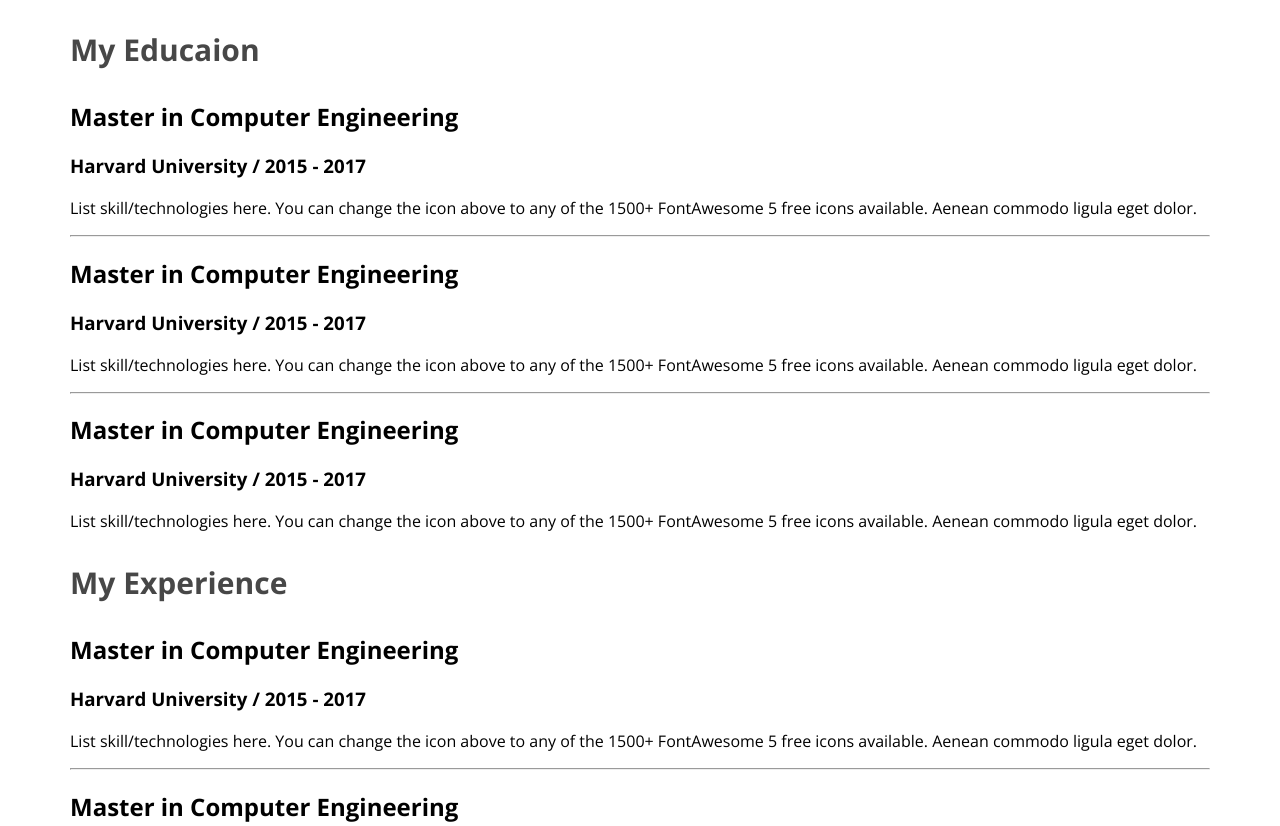
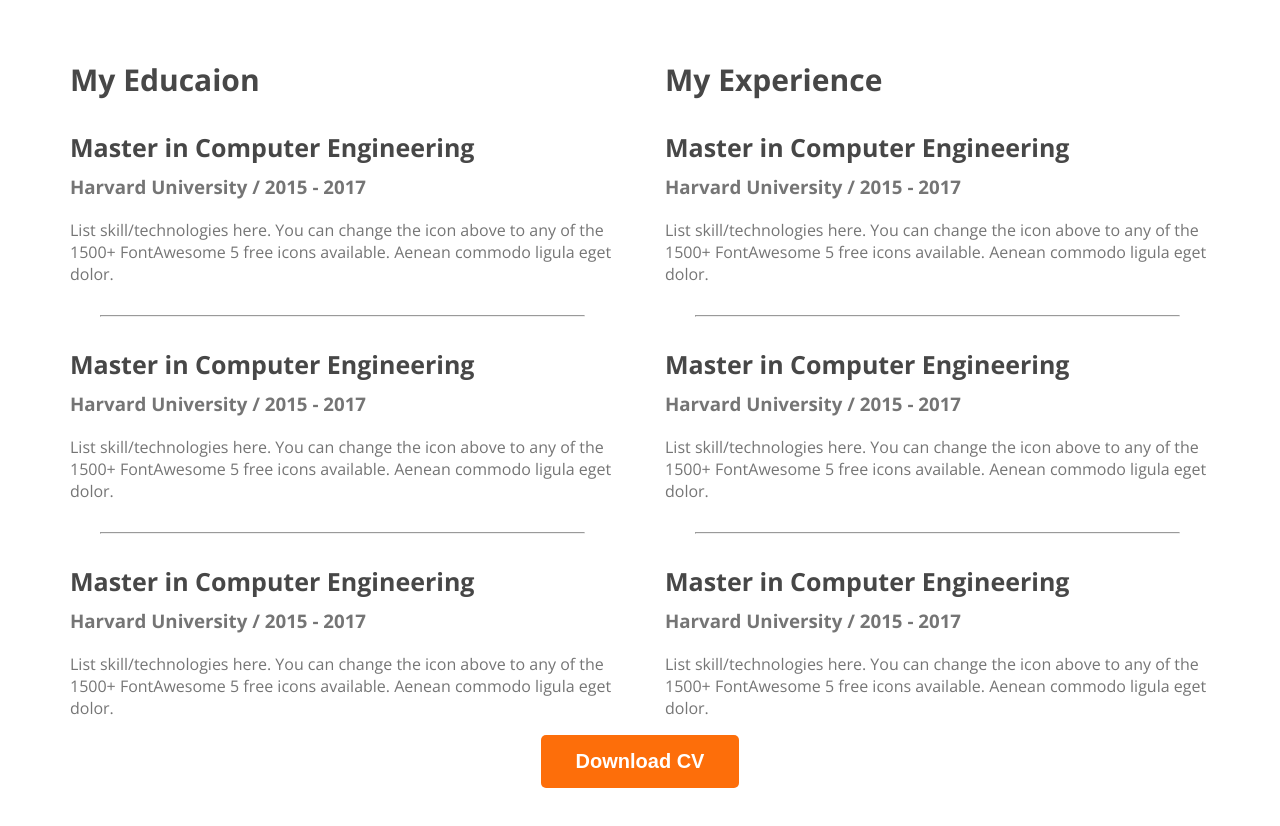
Before and after one commit to Muaz-Khan-Tanim/web-developer-portfolio, a plain HTML site: page index.html in a window 1280 px wide. Shown: the part 2380-3206 px from the top of the page. After the commit the page ends 3176 px from the top, so only its background shows below. Drawn offline with nearby package versions, Linux system fonts and the light colour scheme.

Commit message:
added the download cv

```diff
--- a/index.html
+++ b/index.html
@@ -146,6 +146,9 @@
                 </div>
                 </div>
             </div>
+        <div class="download-cv">
+            <button class="btn-primary">Download CV</button>
+        </div>
         </section>
     </main>
     <footer>
--- a/styles/portfolio.css
+++ b/styles/portfolio.css
@@ -165,3 +165,33 @@ main section {
     font-size: 30px;
     font-weight: 700;
 }
+
+.resume-container {
+    display: flex;
+    gap: 50px;
+}
+
+.resume-item-title {
+    color: #474747;
+    font-size: 25px;
+    font-weight: 700;
+    margin-bottom: 10px;
+}
+
+.resume-item-institute{
+    margin-bottom: 20px;
+    margin-top: 0px;
+}
+
+.resume-item-institute,
+.resume-item-description {
+    color: #757575
+}
+
+.resume-container hr{
+    margin: 30px;
+}
+
+.download-cv {
+    text-align: center;
+}
```
